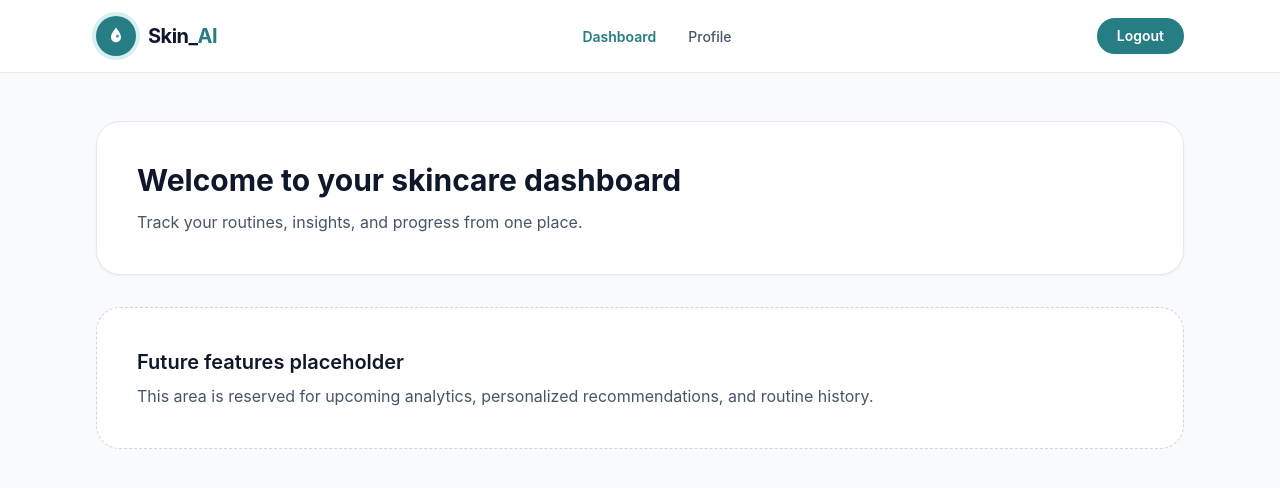
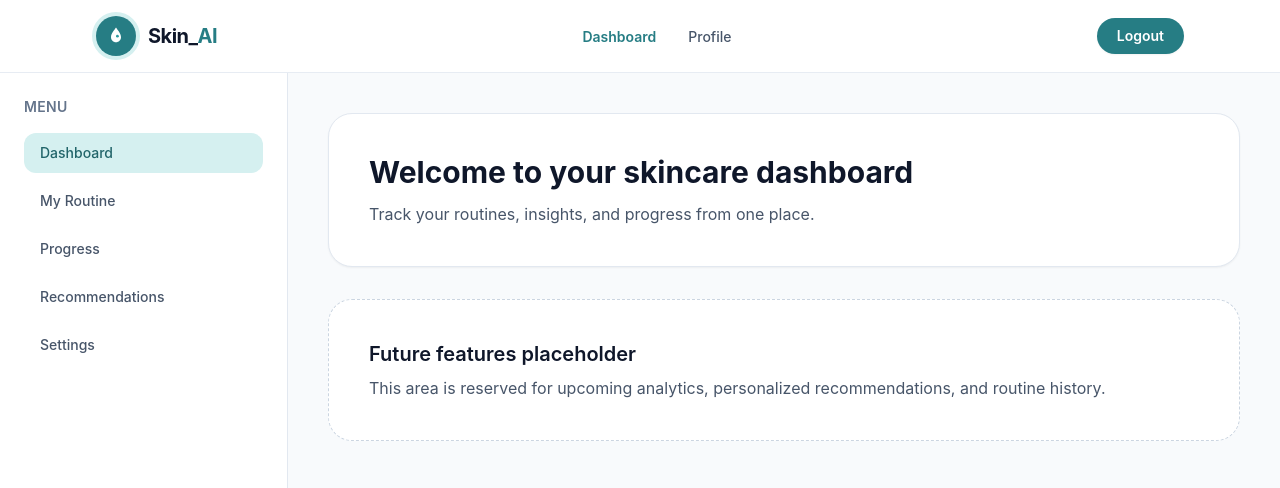
Before and after one commit to Aqsakkhan/Skin_AI, a React (Vite) app: page /dashboard in a window 1280 px wide. Shown: the top 488 px of the page. Built offline with nearby package versions, Linux system fonts and the light colour scheme.

Commit message:
feat: add sidebar layout to dashboard

```diff
--- a/src/components/dashboard/Dashboard.jsx
+++ b/src/components/dashboard/Dashboard.jsx
@@ -1,11 +1,15 @@
 import Navbar from '../landing-page/sections/Navbar'
+import Sidebar from './Sidebar'
 
 function Dashboard() {
     return (
         <div className="min-h-screen bg-slate-50">
             <Navbar />
 
-            <main className="mx-auto max-w-6xl px-4 py-12 sm:px-6 lg:px-8">
+            <div className="mx-auto flex w-full max-w-7xl flex-col md:min-h-[calc(100vh-73px)] md:flex-row">
+                <Sidebar />
+
+                <main className="flex-1 px-4 py-8 sm:px-6 lg:px-10 lg:py-10">
                     <section className="rounded-3xl border border-slate-200 bg-white p-8 shadow-sm sm:p-10">
                         <h1 className="text-3xl font-bold text-slate-900">Welcome to your skincare dashboard</h1>
                         <p className="mt-3 text-slate-600">Track your routines, insights, and progress from one place.</p>
@@ -19,6 +23,7 @@ function Dashboard() {
                     </section>
                 </main>
             </div>
+        </div>
     )
 }
 
--- /dev/null
+++ b/src/components/dashboard/Sidebar.jsx
@@ -0,0 +1,38 @@
+import { Link, useLocation } from 'react-router-dom'
+
+const sidebarItems = [
+    { label: 'Dashboard', to: '/dashboard' },
+    { label: 'My Routine', to: '/dashboard#routine' },
+    { label: 'Progress', to: '/dashboard#progress' },
+    { label: 'Recommendations', to: '/dashboard#recommendations' },
+    { label: 'Settings', to: '/dashboard#settings' },
+]
+
+function Sidebar() {
+    const { pathname } = useLocation()
+
+    return (
+        <aside className="w-full border-b border-slate-200 bg-white p-4 md:w-72 md:border-b-0 md:border-r md:p-6">
+            <h2 className="mb-4 text-sm font-semibold uppercase tracking-wide text-slate-500">Menu</h2>
+
+            <nav className="space-y-2">
+                {sidebarItems.map((item) => {
+                    const isActive = item.to === '/dashboard' && pathname === '/dashboard'
+
+                    return (
+                        <Link
+                            key={item.label}
+                            to={item.to}
+                            className={`block rounded-xl px-4 py-2.5 text-sm font-medium transition ${isActive ? 'bg-brand-100 text-brand-700' : 'text-slate-600 hover:bg-slate-100 hover:text-slate-900'
+                                }`}
+                        >
+                            {item.label}
+                        </Link>
+                    )
+                })}
+            </nav>
+        </aside>
+    )
+}
+
+export default Sidebar
```
Lines whose indentation alone changed are shown as unchanged.
